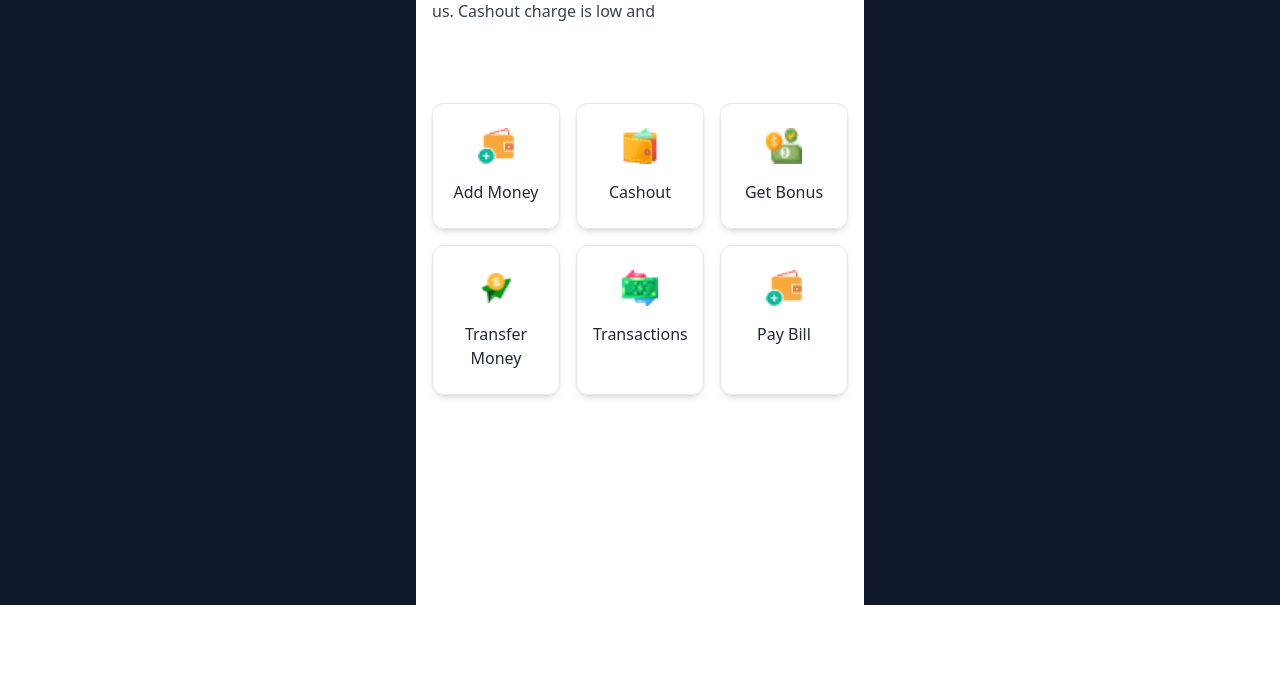
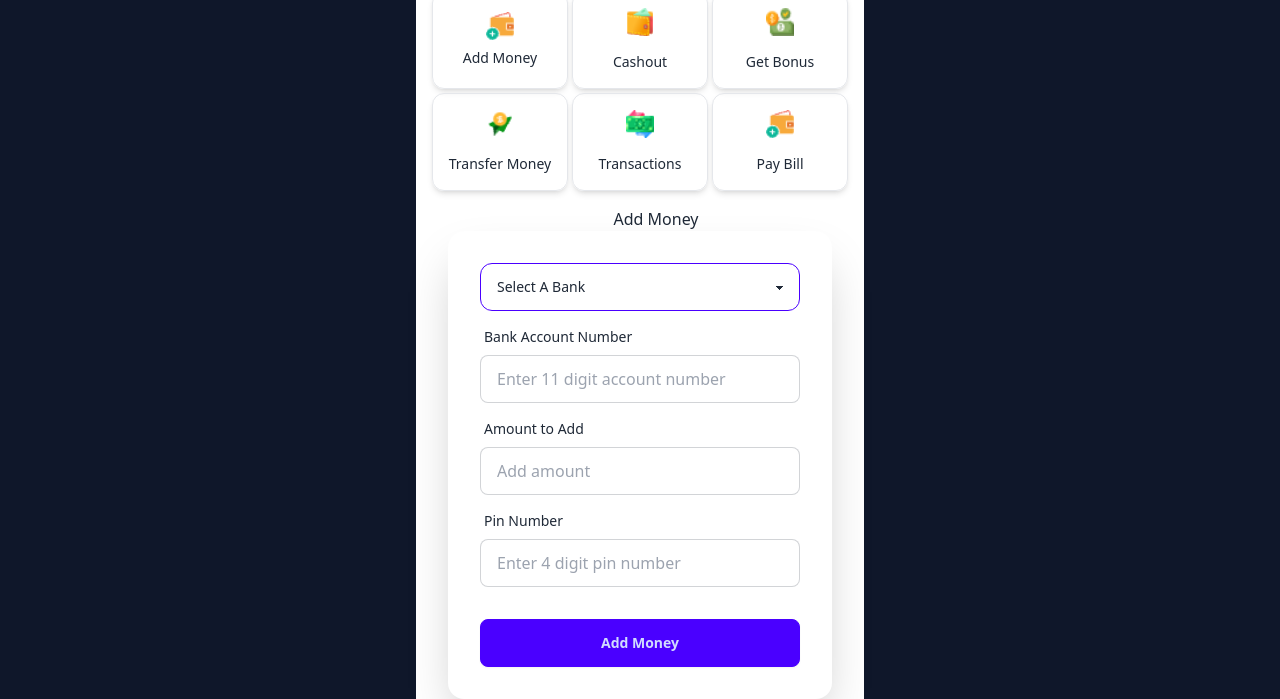
Before and after one commit to Umair505/CashUp-MFS, a plain HTML site: page main.html in a window 1280 px wide. Shown: the part 195-894 px from the top of the page. Before the commit the page ends 800 px from the top, so only its background shows below. Drawn offline with nearby package versions, Linux system fonts and the light colour scheme.

Commit message:
add money js added

```diff
--- a/main.html
+++ b/main.html
@@ -19,47 +19,84 @@
             <nav class="flex justify-around items-center py-5">
                 <img class="w-14" src="./assets/Group.png" alt="">
                 <div class="text-center">
-                    <h1 class="font-bold">$4500</h1>
+                    <h1  class="font-bold">$<span id="main-balance">4500</span></h1>
                     <p class="font-semibold border rounded p-1">Available Balance</p>
                 </div>
                 <button> <img class="w-16" src="./assets/logout.gif" alt=""></button>
             </nav>
-            <section class="flex justify-center items-center py-10">
-                <div class="flex flex-col ml-2">
+            <section class="flex justify-center items-center">
+                <div class="flex flex-col ml-4">
                     <h1 class="font-bold text-2xl">🔥Welcome to CashUp!</h1>
                     <p class="text-gray-700 font-light w-5/6 ml-2">Enjoy easy and convenient financial services with us. Cashout charge is low and </p>
                 </div>
             </section>
-            <section class="items-center py-10">
-                <div class="cards grid grid-cols-3 gap-4 mx-4">
-                    <div class="border p-4 py-6 rounded-xl text-center shadow-md hover:shadow-lg transition-shadow">
-                        <img class="mx-auto h-9 w-9 mb-4" src="./assets/add_money.png" alt="">
-                        <p class="font-medium">Add Money</p>
+            <section class="items-center mt-2">
+                <div class="cards grid grid-cols-3 gap-1 mx-4 cursor-pointer">
+                    <div class="border p-3 py-4 rounded-xl shadow-md hover:shadow-lg transition-shadow flex flex-col items-center justify-center text-center">
+                        <img class="h-7 w-7 mb-2" src="./assets/add_money.png" alt="">
+                        <p class="font-medium text-sm">Add Money</p>
                     </div>
-                    <div class="border p-4 py-6 rounded-xl text-center shadow-md hover:shadow-lg transition-shadow">
-                        <img class="mx-auto h-9 w-9 mb-4" src="./assets/purse1.png" alt="">
-                        <p class="font-medium">Cashout</p>
+
+                    <div class="border p-3 py-4 rounded-xl shadow-md hover:shadow-lg transition-shadow flex flex-col items-center justify-center text-center">
+                        <img class="mx-auto h-7 w-7 mb-4" src="./assets/purse1.png" alt="">
+                        <p class="font-medium text-sm">Cashout</p>
                     </div>
-                    <div class="border p-4 py-6 rounded-xl text-center shadow-md hover:shadow-lg transition-shadow">
-                        <img class="mx-auto h-9 w-9 mb-4" src="./assets/bonus1.png" alt="">
-                        <p class="font-medium">Get Bonus</p>
+                    <div class="border p-3 py-4 rounded-xl shadow-md hover:shadow-lg transition-shadow flex flex-col items-center justify-center text-center">
+                        <img class="mx-auto h-7 w-7 mb-4" src="./assets/bonus1.png" alt="">
+                        <p class="font-medium text-sm">Get Bonus</p>
                     </div>
-                    <div class="border p-4 py-6 rounded-xl text-center shadow-md hover:shadow-lg transition-shadow">
-                        <img class="mx-auto h-9 w-9 mb-4" src="./assets/send1.png" alt="">
-                        <p class="font-medium">Transfer Money</p>
+                    <div class="border p-3 py-4 rounded-xl shadow-md hover:shadow-lg transition-shadow flex flex-col items-center justify-center text-center">
+                        <img class="mx-auto h-7 w-7 mb-4" src="./assets/send1.png" alt="">
+                        <p class="font-medium text-sm">Transfer Money</p>
                     </div>
-                    <div class="border p-4 py-6 rounded-xl text-center shadow-md hover:shadow-lg transition-shadow">
-                        <img class="mx-auto h-9 w-9 mb-4" src="./assets/transaction1.png" alt="">
-                        <p class="font-medium">Transactions</p>
+                    <div class="border p-3 py-4 rounded-xl shadow-md hover:shadow-lg transition-shadow flex flex-col items-center justify-center text-center">
+                        <img class="mx-auto h-7 w-7 mb-4" src="./assets/transaction1.png" alt="">
+                        <p class="font-medium text-sm">Transactions</p>
                     </div>
-                    <div class="border p-4 py-6 rounded-xl text-center shadow-md hover:shadow-lg transition-shadow">
-                        <img class="mx-auto h-9 w-9 mb-4" src="./assets/add_money.png" alt="">
-                        <p class="font-medium">Pay Bill</p>
+                    <div class="border p-3 py-4 rounded-xl shadow-md hover:shadow-lg transition-shadow flex flex-col items-center justify-center text-center">
+                        <img class="mx-auto h-7 w-7 mb-4" src="./assets/add_money.png" alt="">
+                        <p class="font-medium text-sm">Pay Bill</p>
                     </div>
                 </div>
             </section>
+            <section class="text-center flex flex-col items-center">
+               <h1 class="font-medium ml-8 mt-4">Add Money</h1>
+                <div class="card bg-base-100 w-full max-w-sm shrink-0 shadow-2xl">
+                    <form class="card-body">
+                        <select class="select rounded-xl select-primary w-full max-w-xs">
+                            <option disabled selected>Select A Bank</option>
+                            <option value="Bkash">Bkash</option>
+                            <option value="Nagad">Nagad</option>
+                            <option value="Rocket">Rocket</option>
+                          </select>
+                      <div class="form-control rounded-xl">
+                        <label class="label">
+                          <span class="label-text">Bank Account Number</span>
+                        </label>
+                        <input type="number" placeholder="Enter 11 digit account number" class="input input-bordered" required />
+                      </div>
+                      <div class="form-control rounded-xl">
+                        <label class="label">
+                          <span class="label-text">Amount to Add</span>
+                        </label>
+                        <input id="amount" type="number" placeholder="Add amount" class="input input-bordered" required />
+
+                      </div>
+                      <div class="form-control rounded-xl">
+                        <label class="label">
+                          <span class="label-text">Pin Number</span>
+                        </label>
+                        <input id="pin" type="password" placeholder="Enter 4 digit pin number" class="input input-bordered" required />
+
+                      </div>
+                      <div class="form-control mt-6 rounded-xl">
+                        <button id="add-money" class="btn btn-primary">Add Money</button>
+                      </div>
+                    </form>
+                  </div>
+            </section>
         </header>
     </section>
-    <script src="./script/login.js"></script>
+    <script src="./script/addMoney.js"></script>
 </body>
 </html>
--- /dev/null
+++ b/script/addMoney.js
@@ -0,0 +1,18 @@
+document.getElementById("add-money").addEventListener("click",
+    function (event){
+        event.preventDefault();
+        const amount = document.getElementById("amount").value;
+        const convertedAmount = parseInt(amount);
+        const pin = document.getElementById("pin").value;
+        const currentAmount = document.getElementById("main-balance").innerText;
+        const convertedCurrentAmount = parseFloat(currentAmount);
+        if(pin == 1234)
+        {
+            const sum =convertedCurrentAmount + convertedAmount;
+            document.getElementById("main-balance").innerText = sum;
+        }
+        else{
+            alert("Invalid Pin")
+            return;
+        }
+    })
```
